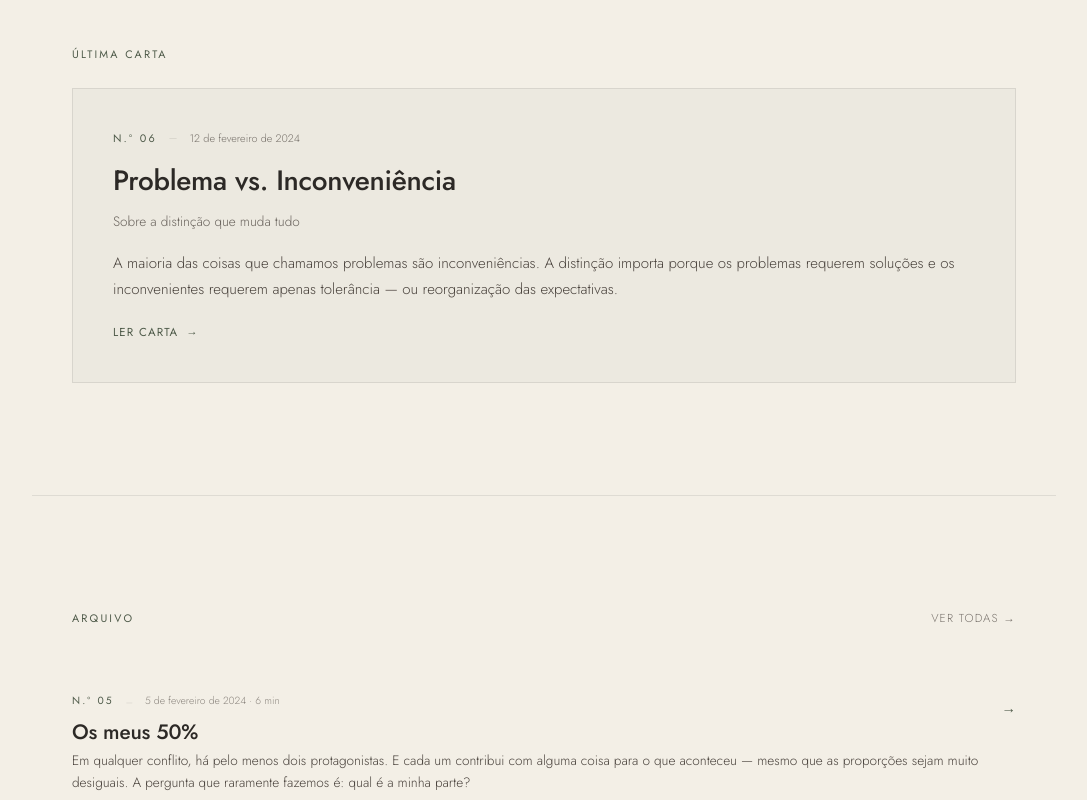
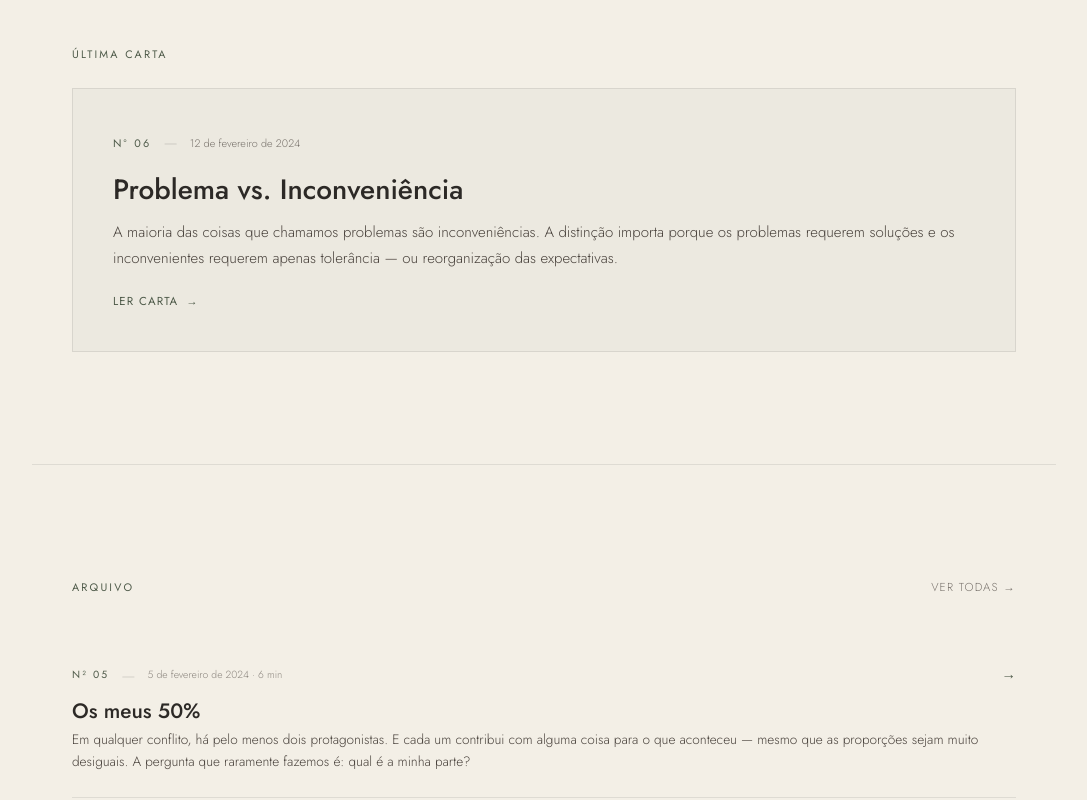
Before and after one commit to Montakatonix/Newsletter-Hugo, a Next.js app: page / in a window 1280 px wide. Shown: the part 1520-2320 px from the top of the page, without its empty margins (96-1183 px from the left). Built offline with nearby package versions, Linux system fonts and the light colour scheme.

Commit message:
feat: real CartaCard.tsx

```diff
--- a/app/components/CartaCard.tsx
+++ b/app/components/CartaCard.tsx
@@ -1,48 +1,51 @@
 "use client";
 
 import Link from "next/link";
-import { Carta } from "@/app/data/cartas";
-import { formatarData } from "@/app/data/cartas";
+import { Carta, formatarData } from "@/app/data/cartas";
 
-interface CartaCardProps { carta: Carta; variant?: "list" | "featured"; }
+interface CartaCardProps {
+  carta: Carta;
+  variant?: "list" | "featured";
+}
 
 export default function CartaCard({ carta, variant = "list" }: CartaCardProps) {
   if (variant === "featured") {
     return (
-      <Link href={`/arquivo/${carta.slug}`} style={{ textDecoration: "none", display: "block" }}>
-        <article className="group" style={{ padding: "2.5rem", backgroundColor: "rgba(44,41,38,0.03)", border: "1px solid rgba(44,41,38,0.1)", transition: "border-color 0.3s, background-color 0.3s" }}>
+      <Link
+        href={`/arquivo/${carta.slug}`}
+        style={{ textDecoration: "none", display: "block" }}
+      >
+        <article className="group" style={{ padding: "2.5rem", backgroundColor: "rgba(44,41,38,0.03)", border: "1px solid rgba(44,41,38,0.1)", transition: "border-color 0.3s" }}>
           <div className="flex items-center gap-3 mb-4">
-            <span style={{ fontFamily: "var(--font-jost), sans-serif", fontSize: "0.68rem", letterSpacing: "0.2em", textTransform: "uppercase", color: "#4F5B4A", fontWeight: 400 }}>N.º {String(carta.numero).padStart(2, "0")}</span>
-            <span style={{ color: "rgba(44,41,38,0.2)", fontSize: "0.6rem" }}>—</span>
-            <span style={{ fontFamily: "var(--font-jost), sans-serif", fontSize: "0.68rem", color: "#4A433D", opacity: 0.7, fontWeight: 300 }}>{formatarData(carta.data)}</span>
-            {carta.simbolo && <span style={{ color: "#4F5B4A", opacity: 0.6, marginLeft: "auto" }}>🌱</span>}
+            <span style={{ fontFamily: "var(--font-jost)", fontSize: "0.68rem", letterSpacing: "0.2em", textTransform: "uppercase", color: "#4F5B4A", fontWeight: 400 }}>Nº {String(carta.numero).padStart(2,"0")}</span>
+            <span style={{ color: "rgba(44,41,38,0.2)" }}>—</span>
+            <span style={{ fontFamily: "var(--font-jost)", fontSize: "0.68rem", color: "#4A433D", opacity: 0.7, fontWeight: 300 }}>{formatarData(carta.data)}</span>
+            {carta.simbolo && <span style={{ color: "#4F5B4A", opacity: 0.6, marginLeft: "auto" }}>🜂</span>}
           </div>
-          <h2 style={{ fontFamily: "var(--font-cormorant), Georgia, serif", fontSize: "1.75rem", fontWeight: 500, color: "#2C2926", lineHeight: 1.2, marginBottom: "0.75rem", letterSpacing: "-0.01em" }}>{carta.titulo}</h2>
-          {carta.subtitulo && <p style={{ fontFamily: "var(--font-jost), sans-serif", fontSize: "0.85rem", color: "#4A433D", opacity: 0.8, fontWeight: 300, marginBottom: "1rem" }}>{carta.subtitulo}</p>}
-          <p style={{ fontFamily: "var(--font-jost), sans-serif", fontSize: "0.9375rem", color: "#4A433D", lineHeight: "1.75", fontWeight: 300 }}>{carta.excerpt}</p>
+          <h2 style={{ fontFamily: "var(--font-cormorant)", fontSize: "1.75rem", fontWeight: 500, color: "#2C2926", lineHeight: 1.2, marginBottom: "0.75rem" }}>{carta.titulo}</h2>
+          <p style={{ fontFamily: "var(--font-jost)", fontSize: "0.9375rem", color: "#4A433D", lineHeight: "1.75", fontWeight: 300 }}>{carta.excerpt}</p>
           <div className="flex items-center gap-2 mt-5" style={{ color: "#4F5B4A" }}>
-            <span style={{ fontFamily: "var(--font-jost), sans-serif", fontSize: "0.72rem", letterSpacing: "0.1em", textTransform: "uppercase", fontWeight: 400 }}>Ler carta</span>
+            <span style={{ fontFamily: "var(--font-jost)", fontSize: "0.72rem", letterSpacing: "0.1em", textTransform: "uppercase", fontWeight: 400 }}>Ler carta</span>
             <span style={{ fontSize: "0.7rem" }}>→</span>
           </div>
         </article>
       </Link>
     );
   }
-
   return (
     <Link href={`/arquivo/${carta.slug}`} style={{ textDecoration: "none", display: "block" }}>
-      <article className="group py-6" style={{ borderBottom: "1px solid rgba(44,41,38,0.1)", transition: "opacity 0.2s" }}>
+      <article className="group py-6" style={{ borderBottom: "1px solid rgba(44,41,38,0.1)" }}>
         <div className="flex items-start justify-between gap-4">
           <div className="flex-1">
             <div className="flex items-center gap-3 mb-2">
-              <span style={{ fontFamily: "var(--font-jost), sans-serif", fontSize: "0.65rem", letterSpacing: "0.2em", textTransform: "uppercase", color: "#4F5B4A", fontWeight: 400 }}>N.º {String(carta.numero).padStart(2, "0")}</span>
-              <span style={{ color: "rgba(44,41,38,0.2)", fontSize: "0.5rem" }}>—</span>
-              <span style={{ fontFamily: "var(--font-jost), sans-serif", fontSize: "0.65rem", color: "#4A433D", opacity: 0.6, fontWeight: 300 }}>{formatarData(carta.data)} · {carta.tempoLeitura} min</span>
+              <span style={{ fontFamily: "var(--font-jost)", fontSize: "0.65rem", letterSpacing: "0.2em", textTransform: "uppercase", color: "#4F5B4A", fontWeight: 400 }}>N² {String(carta.numero).padStart(2,"0")}</span>
+              <span style={{ color: "rgba(44,41,38,0.2)" }}>—</span>
+              <span style={{ fontFamily: "var(--font-jost)", fontSize: "0.65rem", color: "#4A433D", opacity: 0.6, fontWeight: 300 }}>{formatarData(carta.data)} · {carta.tempoLeitura} min</span>
             </div>
-            <h3 style={{ fontFamily: "var(--font-cormorant), Georgia, serif", fontSize: "1.3rem", fontWeight: 500, color: "#2C2926", lineHeight: 1.25, letterSpacing: "-0.01em", marginBottom: "0.35rem" }}>{carta.titulo}</h3>
-            <p style={{ fontFamily: "var(--font-jost), sans-serif", fontSize: "0.85rem", color: "#4A433D", lineHeight: "1.6", fontWeight: 300, display: "-webkit-box", WebkitLineClamp: 2, WebkitBoxOrient: "vertical", overflow: "hidden" }}>{carta.excerpt}</p>
+            <h3 style={{ fontFamily: "var(--font-cormorant)", fontSize: "1.3rem", fontWeight: 500, color: "#2C2926", lineHeight: 1.25, marginBottom: "0.35rem" }}>{carta.titulo}</h3>
+            <p style={{ fontFamily: "var(--font-jost)", fontSize: "0.85rem", color: "#4A433D", lineHeight: "1.6", fontWeight: 300 }}>{carta.excerpt}</p>
           </div>
-          <span style={{ color: "#4F5B4A", fontSize: "0.9rem", flexShrink: 0, marginTop: "0.25rem" }}>→</span>
+          <span style={{ color: "#4F5B4A", fontSize: "0.9rem", flexShrink: 0 }}>→</span>
         </div>
       </article>
     </Link>
```
